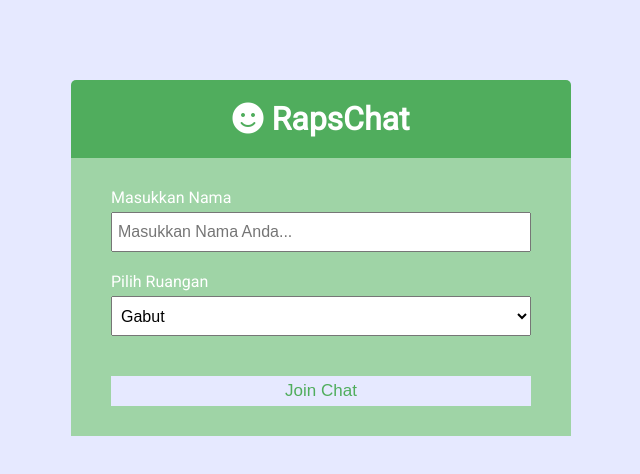
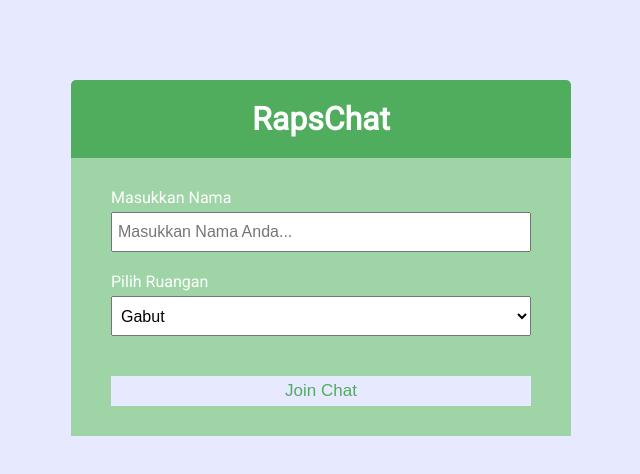
Before and after one commit to rickyananada1/RapsChatWeb, a website: page public/index.html in a window 1280 px wide. Shown: the whole page, without its empty margins (319-959 px from the left). Drawn offline with Linux system fonts and the light colour scheme.

Commit message:
Update index.html

```diff
--- a/public/index.html
+++ b/public/index.html
@@ -13,7 +13,7 @@
 <body>
     <div class="join-container">
         <header class="join-header">
-            <h1><i class="fas fa-smile"></i> RapsChat</h1>
+            <h1> RapsChat</h1>
         </header>
         <main class="join-main">
             <form action="chat.html">
```
